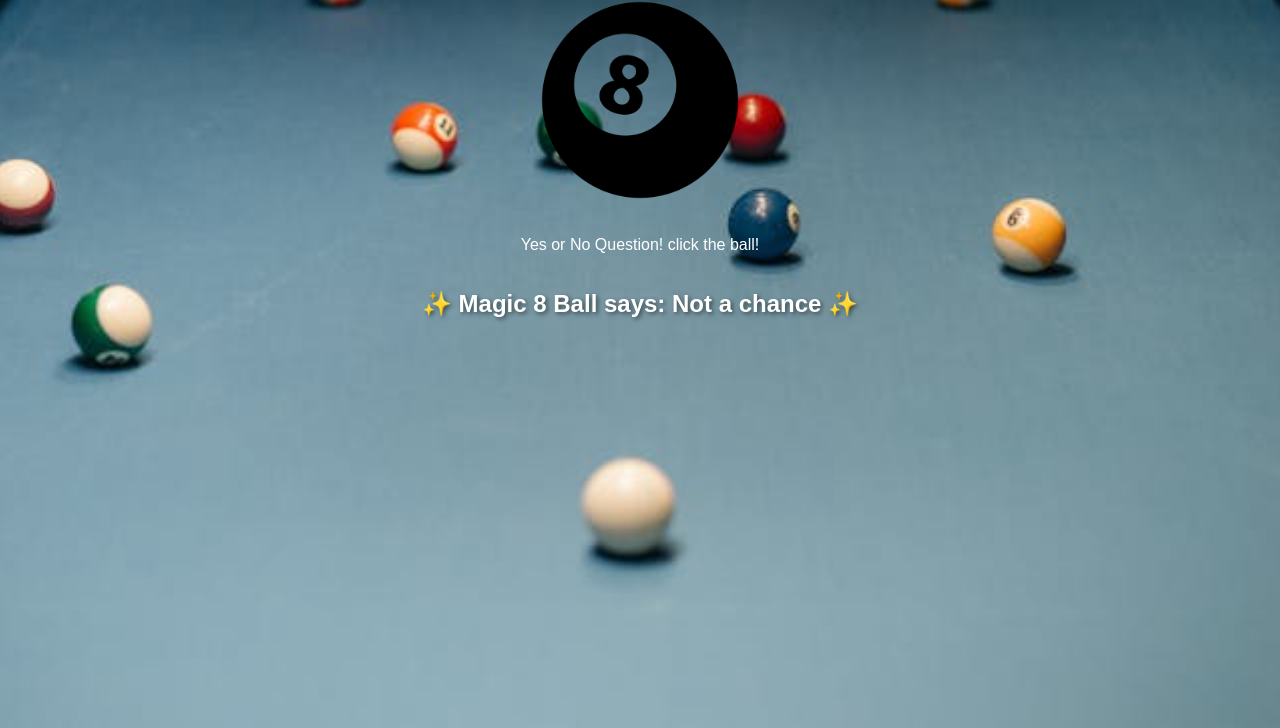
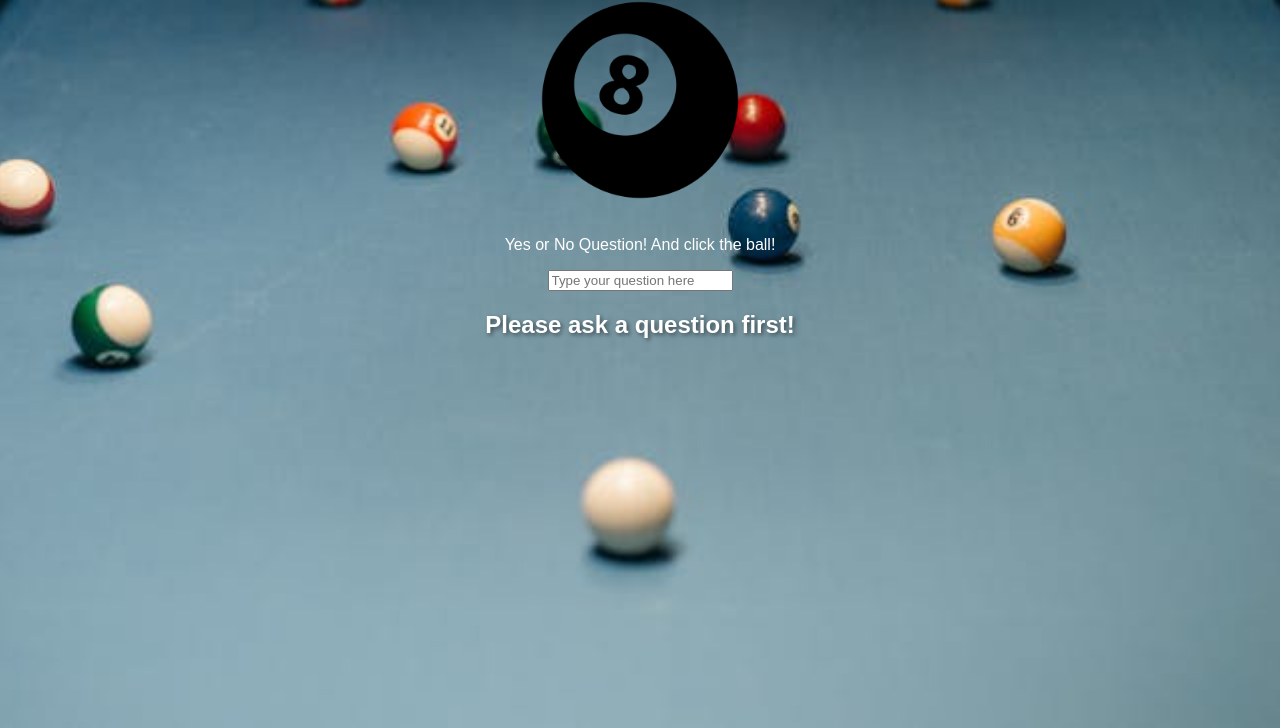
Before and after one commit to bax082024/Magic-8-Ball-JS, a plain HTML site: page index.html in a window 1280 px wide. Both pictures are taken after a click on the picture 640 px from the left and 229 px from the top of the page. Shown: the part 130-858 px from the top of the page. Drawn offline with Linux system fonts and the light colour scheme; a web font is replaced by a local one.

Commit message:
added input function

```diff
--- a/index.html
+++ b/index.html
@@ -15,7 +15,8 @@
   <h1>Magic 8 Ball</h1>
   <img id="eightBallImage" src="images/8ball.png" alt="8 ball">
 
-  <p>Yes or No Question! click the ball!</p>
+  <p>Yes or No Question! And click the ball!</p>
+  <input id="questionInput" type="text" placeholder="Type your question here" />
   <div id="response"></div>
 
   <script src="script.js"></script>
--- a/script.js
+++ b/script.js
@@ -10,7 +10,15 @@ function getMagic8BallResponse() {
   return responses[randomIndex];
 }
 
-document.getElementById("eightBallImage").addEventListener("click", () => {
+function displayResponse() {
+  const question = document.getElementById("questionInput").value.trim();
+
+  // Check if a question was entered
+  if (question === "") {
+    document.getElementById("response").textContent = "Please ask a question first!";
+    return;
+  }
+
   const eightBallImage = document.getElementById("eightBallImage");
   eightBallImage.classList.add("shake");
 
@@ -19,4 +27,12 @@ document.getElementById("eightBallImage").addEventListener("click", () => {
     const response = getMagic8BallResponse();
     document.getElementById("response").textContent = `✨ Magic 8 Ball says: ${response} ✨`;
   }, 500);
+}
+
+document.getElementById("eightBallImage").addEventListener("click", displayResponse);
+
+document.getElementById("questionInput").addEventListener("keypress", (event) => {
+  if (event.key === "Enter") {
+    displayResponse();
+  }
 });
```
Also changed, not shown: styles.css (line endings or trailing spaces).
